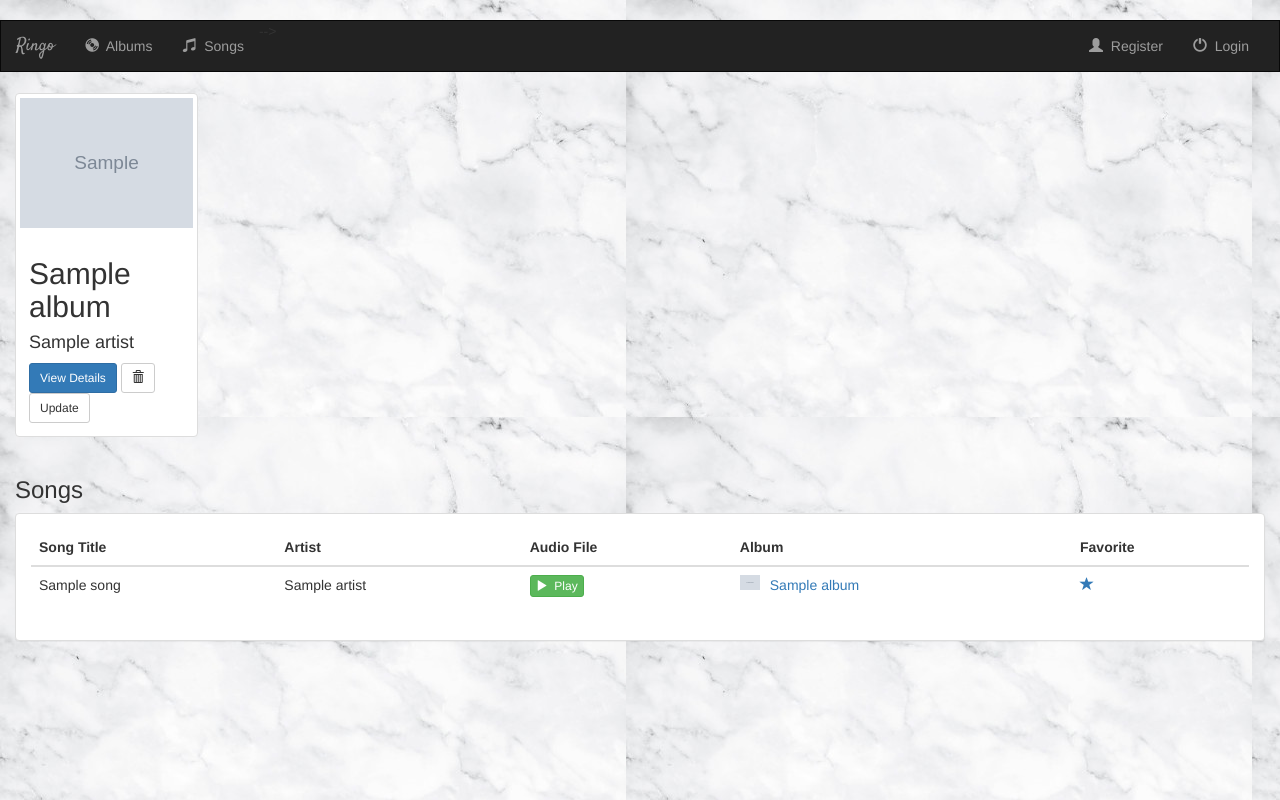
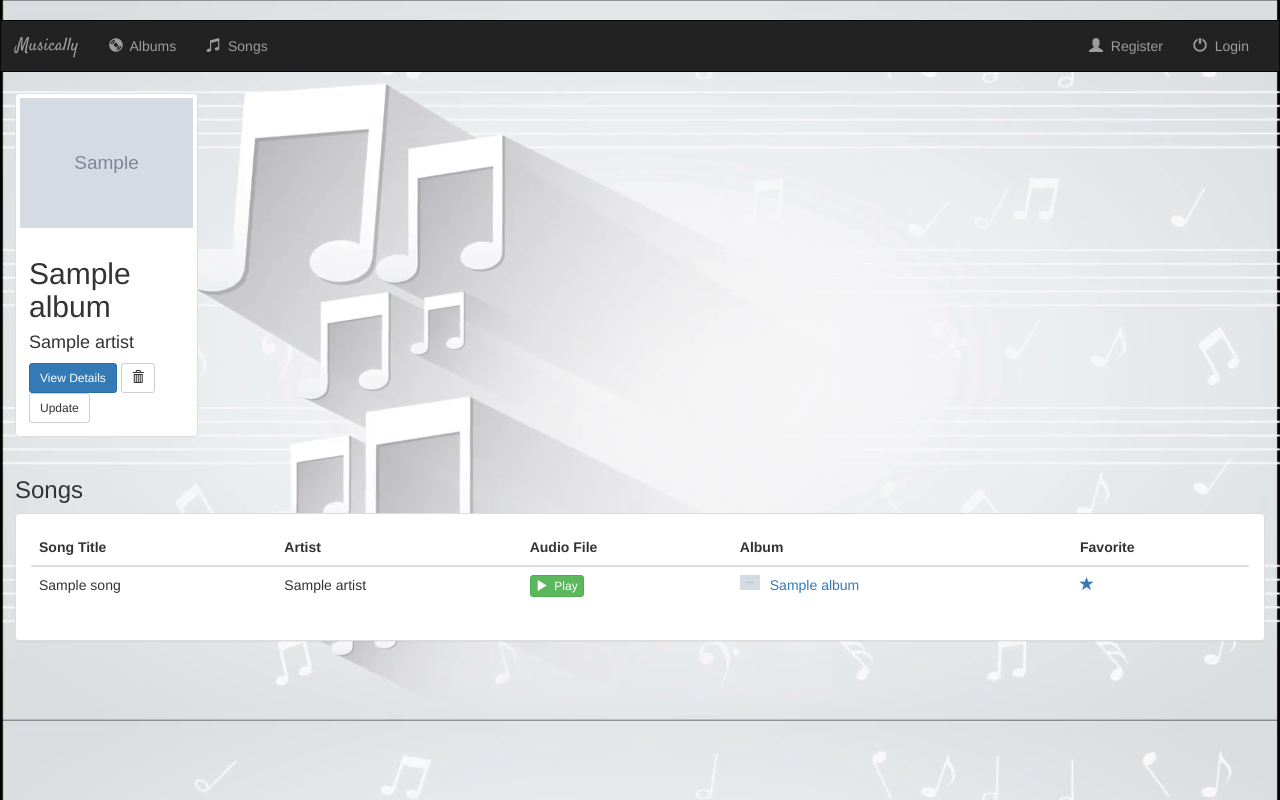
Before and after one commit to palakchauhan/Music-Website, a Django app: template music/templates/music/index.html in a window 1280 px wide. Run offline with Django 3.2, Linux system fonts and the light colour scheme; the template is opened without the code that fills it: most values are stand-ins (such as "Sample title", 1, 10 or a date in 2020); grey boxes marked "Sample" are stand-in pictures; some libraries are stand-ins or nearby versions.

Commit message:
html css changes

```diff
--- a/music/static/music/style.css
+++ b/music/static/music/style.css
@@ -1,5 +1,6 @@
 body{
-    background: white url("images/background.jpg");
+    background-image: url("images/background.png");
+    background-size: cover;
 }
 
 .navbar{
--- a/music/templates/music/base.html
+++ b/music/templates/music/base.html
@@ -2,7 +2,7 @@
 <html lang="en">
 <head>
     <meta charset="UTF-8">
-    <title>{% block title %}Ringo{% endblock %}</title>
+    <title>{% block title %}Musically{% endblock %}</title>
     {% load static %}
     <link rel="stylesheet" href="https://maxcdn.bootstrapcdn.com/bootstrap/3.3.6/css/bootstrap.min.css">
     <link href='https://fonts.googleapis.com/css?family=Satisfy' rel='stylesheet' type='text/css'>
@@ -11,6 +11,7 @@
     <link rel="stylesheet" type="text/css" href="{% static 'music/style.css' %}"/>﻿
 </head>
 <body>
+
 <nav class="navbar navbar-inverse">
     <div class="container-fluid">
 
@@ -23,7 +24,7 @@
                 <span class="icon-bar"></span>
             </button>
 
-            <a class="navbar-brand" href="{% url 'music:index' %}">Ringo</a>
+            <a class="navbar-brand" href="{% url 'music:index' %}">Musically</a>
         </div>
 
 
@@ -44,7 +45,7 @@
                 </li>
 
             </ul>
--->
+
             <ul class="nav navbar-nav navbar-right">
 
                 {% if user.is_authenticated %}
```
Also changed, not shown: db.sqlite3, music/static/music/images/background.jpg (deleted), music/static/music/images/background.png (added).
